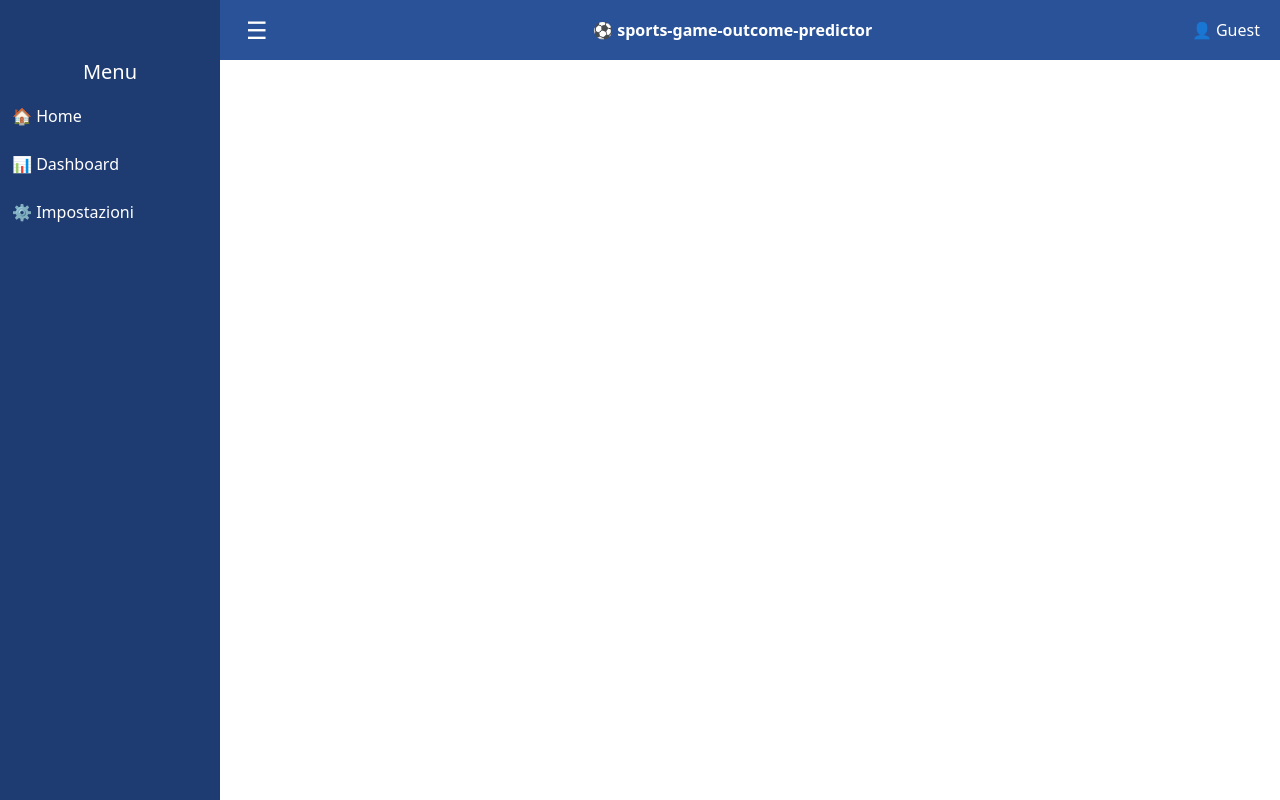
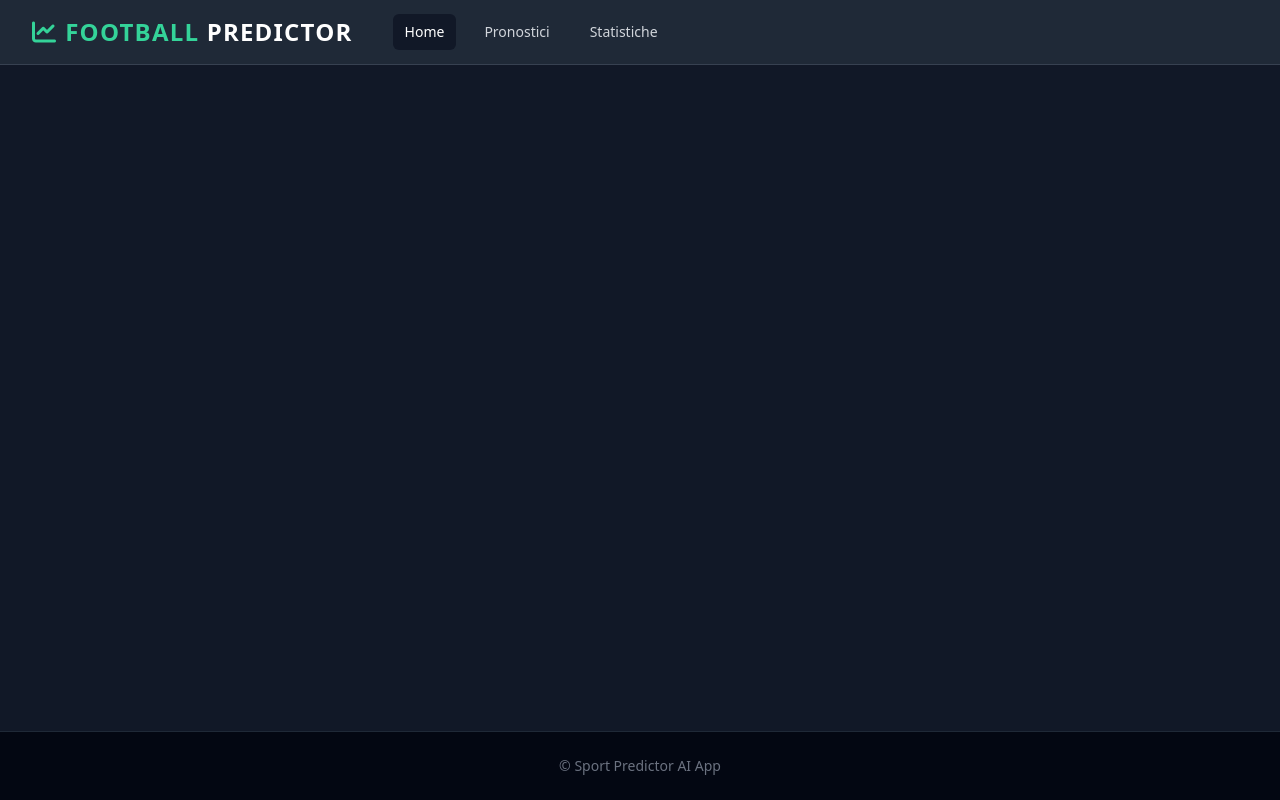
Before and after one commit to Lucaseraaa/sports-game-outcome-predictor, a Python web app: template app/templates/base.html in a window 1280 px wide. Run offline with Jinja, Linux system fonts and the light colour scheme; the template is opened without the code that fills it, so the values that code supplies are empty; some libraries are stand-ins or nearby versions.

Commit message:
Realizzata la base grafica della pagina

```diff
--- a/app/templates/base.html
+++ b/app/templates/base.html
@@ -2,144 +2,47 @@
 <html lang="it">
 <head>
     <meta charset="UTF-8">
-    <title>{% block title %}sports-game-outcome-predictor{% endblock %}</title>
+    <meta name="viewport" content="width=device-width, initial-scale=1.0">
+    <title>{% block title %}Sport Predictor{% endblock %}</title>
 
-    <link href="https://cdn.jsdelivr.net/npm/bootstrap@5.3.0/dist/css/bootstrap.min.css" rel="stylesheet">
-
-    <style>
-        body {
-            overflow-x: hidden;
-        }
-
-        /* SIDEBAR */
-        .sidebar {
-            height: 100vh;
-            width: 220px;
-            background: #1e3c72;
-            color: white;
-            position: fixed;
-            top: 0;
-            left: 0;
-            transition: transform 0.3s ease;
-            padding-top: 60px;
-        }
-
-        .sidebar a {
-            color: white;
-            text-decoration: none;
-            display: block;
-            padding: 12px;
-        }
-
-        .sidebar a:hover {
-            background: #2a5298;
-        }
-
-        /* SIDEBAR CLOSED */
-        .sidebar.closed {
-            transform: translateX(-220px);
-        }
-
-        /* HEADER */
-        .header {
-            height: 60px;
-            background: #2a5298;
-            color: white;
-            display: flex;
-            align-items: center;
-            justify-content: space-between;
-            padding: 0 20px;
-            margin-left: 220px;
-            transition: margin-left 0.3s ease;
-        }
-
-        /* CONTENT */
-        .content {
-            margin-left: 220px;
-            padding: 20px;
-            transition: margin-left 0.3s ease;
-        }
-
-        /* WHEN SIDEBAR CLOSED */
-        .sidebar.closed ~ .header {
-            margin-left: 0;
-        }
-
-        .sidebar.closed ~ .content {
-            margin-left: 0;
-        }
-
-        /* TOGGLE BUTTON */
-        .toggle-btn {
-            background: transparent;
-            border: none;
-            color: white;
-            font-size: 24px;
-            cursor: pointer;
-        }
-
-        /* RESPONSIVE */
-        @media (max-width: 768px) {
-            .sidebar {
-                transform: translateX(-220px);
-            }
-
-            .sidebar.open {
-                transform: translateX(0);
-            }
-
-            .header {
-                margin-left: 0;
-            }
-
-            .content {
-                margin-left: 0;
-            }
-        }
-    </style>
+    <!--Carichiamo Tailwind CSS per lo stile moderno e FontAwesome per le icone-->
+    <script src="https://cdn.tailwindcss.com"></script>
+    <link rel="stylesheet" href="https://cdnjs.cloudflare.com/ajax/libs/font-awesome/6.4.0/css/all.min.css">
 </head>
 
-<body>
+<body class="bg-gray-900 text-gray-100 font-sans flex flex-col min-h-screen">
 
-<!-- SIDEBAR -->
-<div id="sidebar" class="sidebar">
-    <h5 class="text-center">Menu</h5>
+    <!--NavBar-->
+    <nav class="bg-gray-800 border-b border-gray-700 sticky top-0 z-50">
+        <div class="max-w-7xl mx-auto px-4 sm:px-6 lg:px-8">
+            <div class="flex items-center justify-between h-16">
+                <div class="flex items-center">
+                    <div class="flex-shrink-0 text-emerald-400 text-2xl font-black tracking-wider">
+                        <i class="fa-solid fa-chart-line mr-2"></i>FOOTBALL <span class="text-white">PREDICTOR</span>
+                    </div>
+                    <div class="hidden md:block">
+                        <div class="ml-10 flex items-baseline space-x-4">
+                            <a href="#" class="bg-gray-900 text-white px-3 py-2 rounded-md text-sm font-medium">Home</a>
+                            <a href="#" class="text-gray-300 hover:bg-gray-750 hover:text-white px-3 py-2 rounded-md text-sm font-medium transition">Pronostici</a>
+                            <a href="#" class="text-gray-300 hover:bg-gray-750 hover:text-white px-3 py-2 rounded-md text-sm font-medium transition">Statistiche</a>
+                        </div>
+                    </div>
+                </div>
 
-    <a href="#">🏠 Home</a>
-    <a href="#">📊 Dashboard</a>
-    <a href="#">⚙️ Impostazioni</a>
-</div>
+            </div>
+        </div>
+    </nav>
 
-<!-- HEADER -->
-<div class="header">
+    <!-- Contenuto Principale Dinamico -->
+    <main class="flex-grow max-w-7xl w-full mx-auto px-4 sm:px-6 lg:px-8 py-8">
+        {% block content %}
+        {% endblock %}
+    </main>
 
-    <!-- Hamburger -->
-    <button class="toggle-btn" onclick="toggleSidebar()">☰</button>
-
-    <div>
-        ⚽ <strong>sports-game-outcome-predictor</strong>
-    </div>
-
-    <div>
-        👤 {{ session.get("user", "Guest") }}
-    </div>
-</div>
-
-<!-- CONTENT -->
-<div class="content">
-    {% block content %}{% endblock %}
-</div>
-
-<!-- JS -->
-<script>
-    function toggleSidebar() {
-        const sidebar = document.getElementById("sidebar");
-
-        // desktop + mobile support
-        sidebar.classList.toggle("closed");
-        sidebar.classList.toggle("open");
-    }
-</script>
+    <!-- Footer -->
+    <footer class="bg-gray-950 border-t border-gray-800 py-6 text-center text-sm text-gray-500">
+        <p>&copy; Sport Predictor AI App</p>
+    </footer>
 
 </body>
 </html>
```
